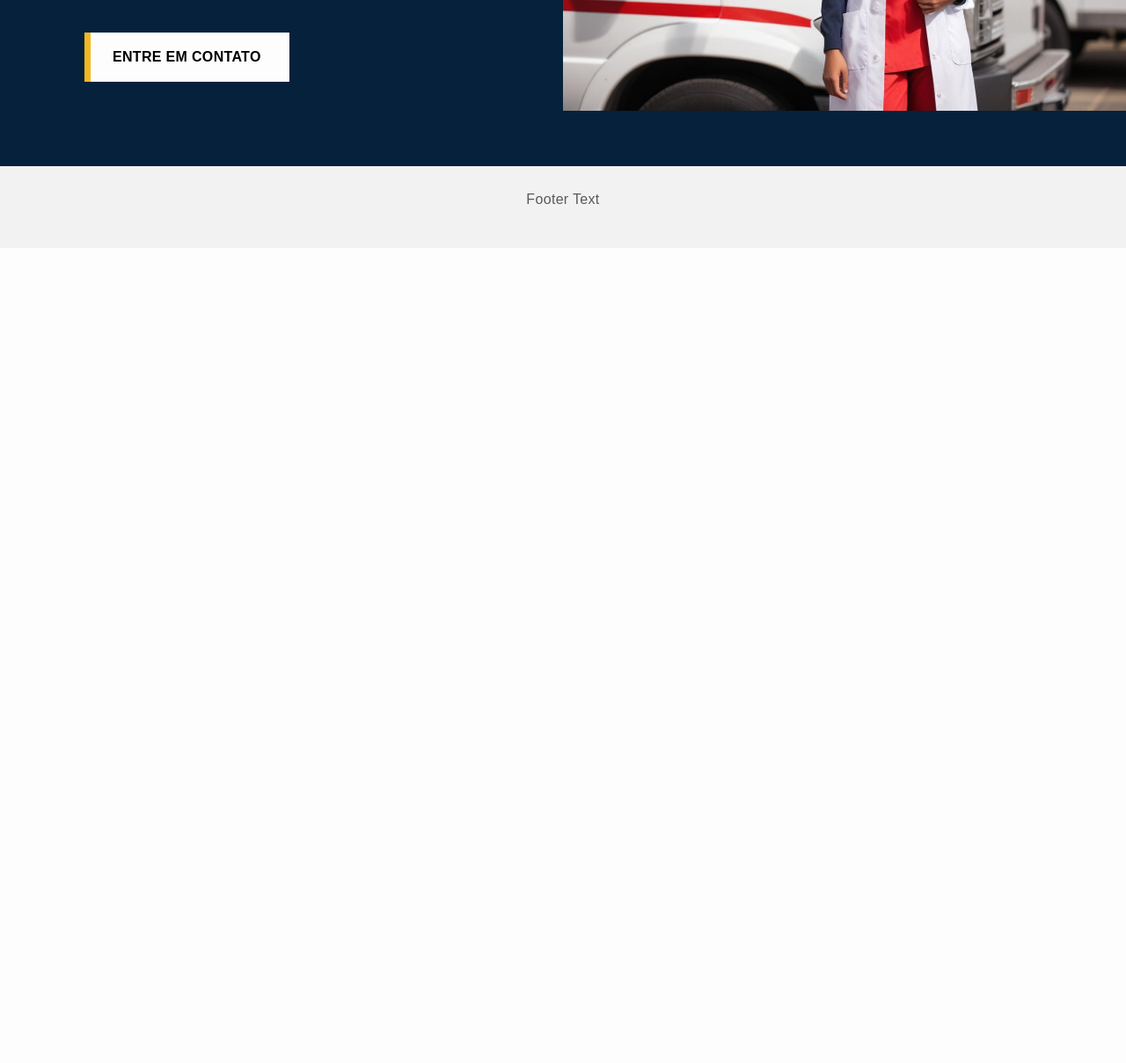
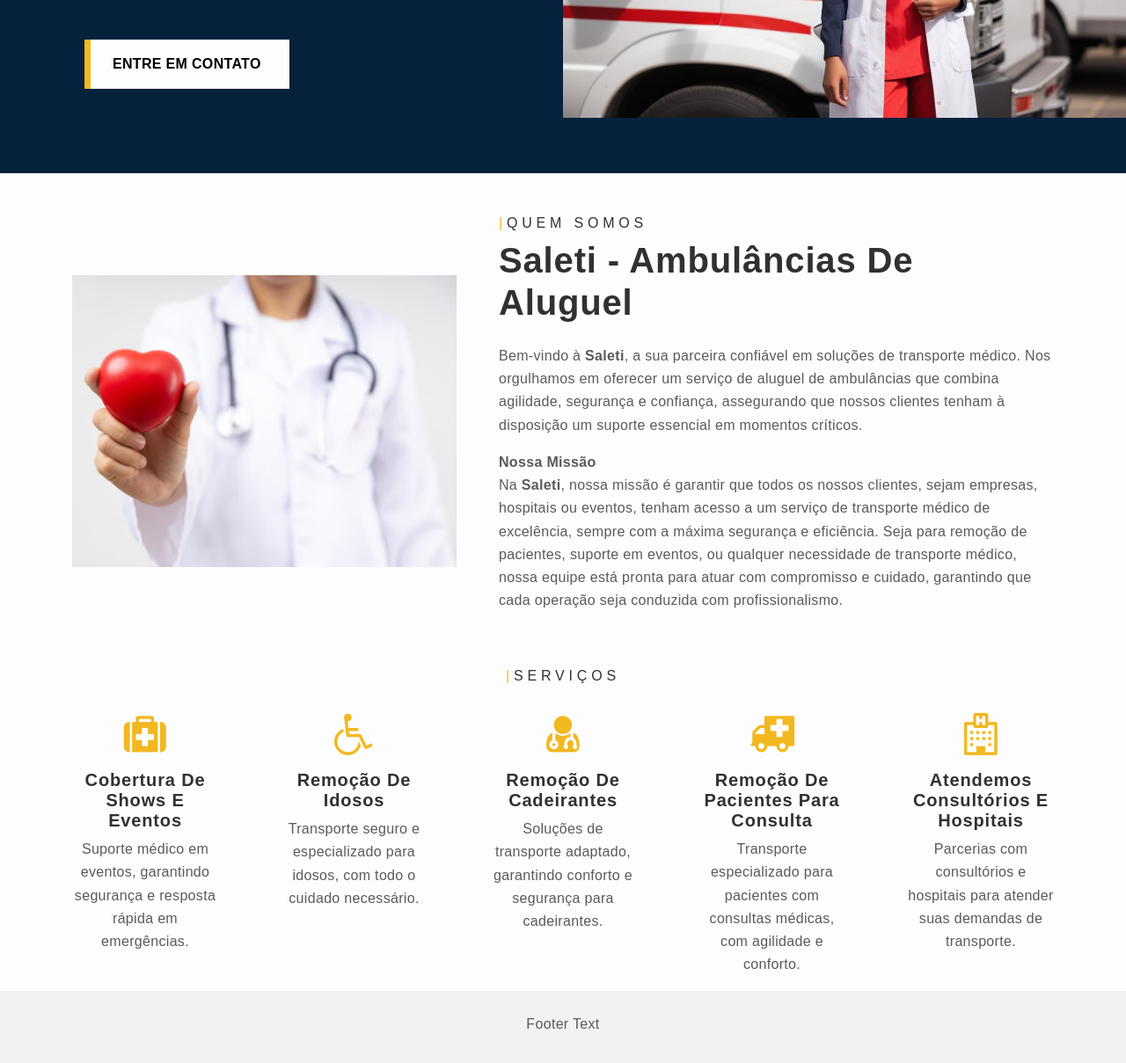
Before and after one commit to albericofagundes/saleti-ambulancias, a website: page index.html in a window 1280 px wide. Shown: the part 543-1752 px from the top of the page at 88% size. Before the commit the page ends 825 px from the top, so only its background shows below. Drawn offline with nearby package versions, Linux system fonts and the light colour scheme.

Commit message:
servicoe section

```diff
--- a/assets/css/style.css
+++ b/assets/css/style.css
@@ -60,18 +60,18 @@
 /** 1. VARIABLES
 --------------------------------------------------------------*/
 :root {
-    --primary-color: #F2B821;
-    --secondary-color: #05213C;
+  --primary-color: #f2b821;
+  --secondary-color: #05213c;
   --black-color: #292929;
   --light-black-color: #343536;
   --dark-color: #313131;
-    --body-color: #5A5A5A;
-    --gray-color: #777F81;
+  --body-color: #5a5a5a;
+  --gray-color: #777f81;
   --light-color: #fdfdfd;
 
   /* Bootstrap Theme Color  */
-    --bs-gray-100: #F6F6F6;
-    --bs-gray-300: #DCDCDC;
+  --bs-gray-100: #f6f6f6;
+  --bs-gray-300: #dcdcdc;
   --bs-primary-text-emphasis: var(--primary-color);
   --bs-body-color-rgb: 90, 90, 90;
   --bs-light-rgb: rgba(255, 255, 255, 1);
@@ -158,7 +158,6 @@
   background-color: var(--bs-gray-100) !important;
 }
 
-
 /*--------------------------------------------------------------
   /** 2.3 Section
   --------------------------------------------------------------*/
@@ -202,7 +201,6 @@
   margin-top: 12em;
   margin-bottom: 12em;
 }
-
 
 /* - Section Title
   --------------------------------------------------------------*/
@@ -389,14 +387,12 @@
   vertical-align: 0em;
 }
 
-
 /* Breadcrumb
   ------------------------------------------------------------- */
-  .breadcrumb-item+.breadcrumb-item::before {
+.breadcrumb-item + .breadcrumb-item::before {
   color: var(--bs-light);
   position: relative;
 }
-
 
 /* Pagination
   ------------------------------------------------------------- */
@@ -412,12 +408,11 @@
   --bs-pagination-active-border-color: var(--primary-color);
 }
 
-
 /* Accordion
   ------------------------------------------------------------- */
 .accordion {
-    --bs-accordion-btn-icon: url('https://api.iconify.design/ion/caret-down.svg?color=%23F2B821&width=30');
-    --bs-accordion-btn-active-icon: url('https://api.iconify.design/ion/caret-down.svg?color=%23F2B821&width=30');
+  --bs-accordion-btn-icon: url("https://api.iconify.design/ion/caret-down.svg?color=%23F2B821&width=30");
+  --bs-accordion-btn-active-icon: url("https://api.iconify.design/ion/caret-down.svg?color=%23F2B821&width=30");
   --bs-accordion-border-radius: 0px;
 }
 
@@ -430,7 +425,6 @@
   box-shadow: none;
 }
 
-
 /* Form
   ------------------------------------------------------------- */
 .form-control:focus {
@@ -438,20 +432,25 @@
   box-shadow: none;
 }
 
-
 /* Swiper
   ------------------------------------------------------------- */
-  .swiper-horizontal>.swiper-pagination-bullets .swiper-pagination-bullet,
-  .swiper-pagination-horizontal.swiper-pagination-bullets .swiper-pagination-bullet {
+.swiper-horizontal > .swiper-pagination-bullets .swiper-pagination-bullet,
+.swiper-pagination-horizontal.swiper-pagination-bullets
+  .swiper-pagination-bullet {
   margin: 0 var(--swiper-pagination-bullet-horizontal-gap, 8px);
-    width: var(--swiper-pagination-bullet-width, var(--swiper-pagination-bullet-size, 12px));
-    height: var(--swiper-pagination-bullet-height, var(--swiper-pagination-bullet-size, 12px));
+  width: var(
+    --swiper-pagination-bullet-width,
+    var(--swiper-pagination-bullet-size, 12px)
+  );
+  height: var(
+    --swiper-pagination-bullet-height,
+    var(--swiper-pagination-bullet-size, 12px)
+  );
 }
 
 .swiper-pagination-bullet.swiper-pagination-bullet-active {
   background: var(--dark-color);
 }
-
 
 /* Modal Video
   ------------------------------------------------------------- */
@@ -467,10 +466,8 @@
   padding: 0;
   background-color: #f5f3ef;
   border: none;
-    border-radius: 0
+  border-radius: 0;
 }
-
-
 
 /*----------------------------------------------*/
 /* 4 SITE STRUCTURE */
@@ -539,7 +536,6 @@
   }
 }
 
-
 /* 4.2 Brand Section
   /*----------------------------------------------*/
 img.brand-image {
@@ -551,7 +547,6 @@
   filter: contrast(1);
 }
 
-
 /* 4.3 About Section
   /*----------------------------------------------*/
 svg.play-icon {
@@ -560,15 +555,13 @@
 
 @keyframes play {
   0% {
-      transform: scale(.8);
+    transform: scale(0.8);
   }
 
   100% {
     transform: scale(1.1);
   }
 }
-
-
 
 /* 4.4 Services Section
   /*----------------------------------------------*/
@@ -596,7 +589,6 @@
   border-color: var(--primary-color);
 }
 
-
 /* 4.5 Project Section
   /*----------------------------------------------*/
 .swiper-slide.swiper-width {
@@ -620,23 +612,15 @@
   opacity: 1;
 }
 
-
-
 /* 4.6 CTA Section
   /*----------------------------------------------*/
 .border-dotted {
   border: 2px dashed rgba(255, 255, 255, 0.5);
 }
 
-
-
-
-
-
 /*----------------------------------------------*/
 /* 5 PAGES STYLE */
 /*----------------------------------------------*/
-
 
 /* 5.1 Projects Page
   /*----------------------------------------------*/
@@ -655,7 +639,6 @@
   background: var(--primary-color);
 }
 
-
 /*--------------------------------------------------------------
    5.2 Pricing page
     --------------------------------------------------------------*/
@@ -670,7 +653,6 @@
 .price-option {
   height: 300px;
 }
-
 
 /*--------------------------------------------------------------
    5.3 Reviews page
@@ -701,3 +683,9 @@
 .header-top .container a {
   text-decoration: none;
 }
+
+section#features .container .row {
+  display: flex;
+  justify-content: space-between;
+  align-content: space-around;
+}
--- a/index.html
+++ b/index.html
@@ -272,10 +272,10 @@
                   </ul>
                 </li> -->
                 <li class="nav-item px-3 py-1 py-lg-0">
-                  <a class="nav-link p-0" href="index.html">Quem Somos</a>
+                  <a class="nav-link p-0" href="#about-us">Quem Somos</a>
                 </li>
                 <li class="nav-item px-3 py-1 py-lg-0">
-                  <a class="nav-link p-0" href="index.html">Serviços</a>
+                  <a class="nav-link p-0" href="#features">Serviços</a>
                 </li>
                 <li class="nav-item px-3 py-1 py-lg-0">
                   <a class="nav-link p-0" href="index.html">Galeria</a>
@@ -290,7 +290,7 @@
       </nav>
     </header>
     <section id="billboard">
-      <div class="row align-items-center g-0 bg-secondary">
+      <div class="row align-items-center g-0 bg-secondary pt-2">
         <div class="col-lg-6">
           <div class="m-4 p-4 m-lg-5 p-lg-5">
             <h6 class="text-white">
@@ -352,6 +352,101 @@
       </div>
     </section>
 
+    <section id="about-us">
+      <div class="container pt-5">
+        <div class="row g-md-5 align-items-center">
+          <div class="col-lg-5">
+            <div class="imageblock position-relative">
+              <img class="img-fluid" src="assets/img/about.png" alt="img" />
+            </div>
+          </div>
+          <div class="col-lg-7 mt-5">
+            <h6><span class="text-primary">|</span>Quem Somos</h6>
+            <h3 class="display-6 fw-semibold mb-4">
+              Saleti - Ambulâncias de Aluguel
+            </h3>
+            <p>
+              Bem-vindo à <span class="fw-semibold">Saleti</span>, a sua
+              parceira confiável em soluções de transporte médico. Nos
+              orgulhamos em oferecer um serviço de aluguel de ambulâncias que
+              combina agilidade, segurança e confiança, assegurando que nossos
+              clientes tenham à disposição um suporte essencial em momentos
+              críticos.
+            </p>
+            <p class="fw-semibold m-0">Nossa Missão</p>
+            <p>
+              Na <span class="fw-semibold">Saleti</span>, nossa missão é
+              garantir que todos os nossos clientes, sejam empresas, hospitais
+              ou eventos, tenham acesso a um serviço de transporte médico de
+              excelência, sempre com a máxima segurança e eficiência. Seja para
+              remoção de pacientes, suporte em eventos, ou qualquer necessidade
+              de transporte médico, nossa equipe está pronta para atuar com
+              compromisso e cuidado, garantindo que cada operação seja conduzida
+              com profissionalismo.
+            </p>
+            <!-- <a
+              href="index.html"
+              class="btn btn-primary btn-slide hover-slide-right mt-4"
+            >
+              <span>Saiba Mais Sobre Nós</span>
+            </a> -->
+          </div>
+        </div>
+      </div>
+    </section>
+
+    <section id="features" class="pt-5">
+      <div class="container">
+        <h6 class="text-center"><span class="text-primary">|</span>Serviços</h6>
+        <div class="row pt-4">
+          <div class="text-center col-lg-2 col-md-4 mb-4 mb-lg-0">
+            <i class="fa fa-medkit fa-3x text-primary"></i>
+            <h5 class="mt-3">Cobertura de Shows e Eventos</h5>
+            <p>
+              Suporte médico em eventos, garantindo segurança e resposta rápida
+              em emergências.
+            </p>
+          </div>
+
+          <div class="text-center col-lg-2 col-md-4 mb-4 mb-lg-0">
+            <i class="fa fa-wheelchair fa-3x text-primary"></i>
+            <h5 class="mt-3">Remoção de Idosos</h5>
+            <p>
+              Transporte seguro e especializado para idosos, com todo o cuidado
+              necessário.
+            </p>
+          </div>
+
+          <div class="text-center col-lg-2 col-md-4 mb-4 mb-lg-0">
+            <i class="fa fa-user-md fa-3x text-primary"></i>
+            <h5 class="mt-3">Remoção de Cadeirantes</h5>
+            <p>
+              Soluções de transporte adaptado, garantindo conforto e segurança
+              para cadeirantes.
+            </p>
+          </div>
+
+          <div class="text-center col-lg-2 col-md-4 mb-4 mb-lg-0">
+            <i class="fa fa-ambulance fa-3x text-primary"></i>
+            <h5 class="mt-3">Remoção de Pacientes para Consulta</h5>
+            <p>
+              Transporte especializado para pacientes com consultas médicas, com
+              agilidade e conforto.
+            </p>
+          </div>
+
+          <div class="text-center col-lg-2 col-md-4 mb-4 mb-lg-0">
+            <i class="fa fa-hospital-o fa-3x text-primary"></i>
+            <h5 class="mt-3">Atendemos Consultórios e Hospitais</h5>
+            <p>
+              Parcerias com consultórios e hospitais para atender suas demandas
+              de transporte.
+            </p>
+          </div>
+        </div>
+      </div>
+    </section>
+
     <footer class="container-fluid text-center">
       <p>Footer Text</p>
     </footer>
```
Also changed, not shown: assets/img/about.png (added). Lines whose indentation alone changed are shown as unchanged.
